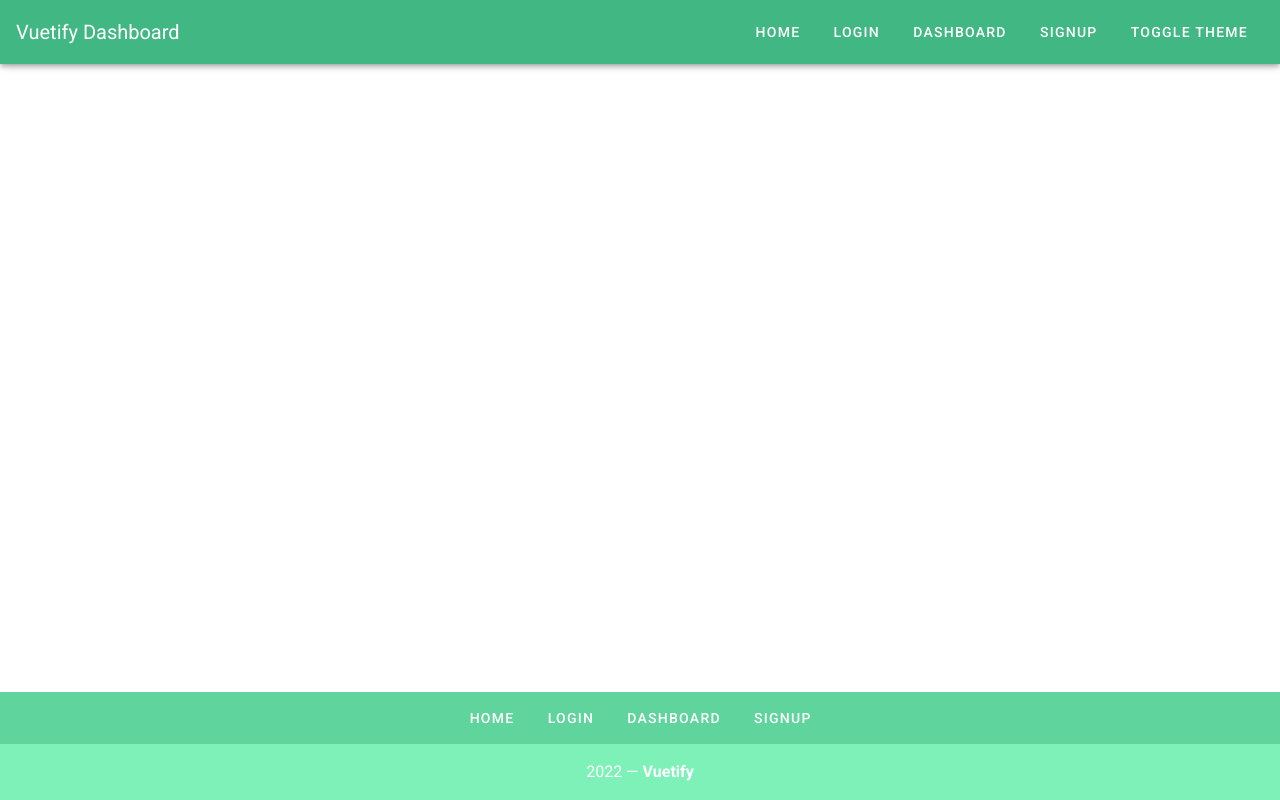
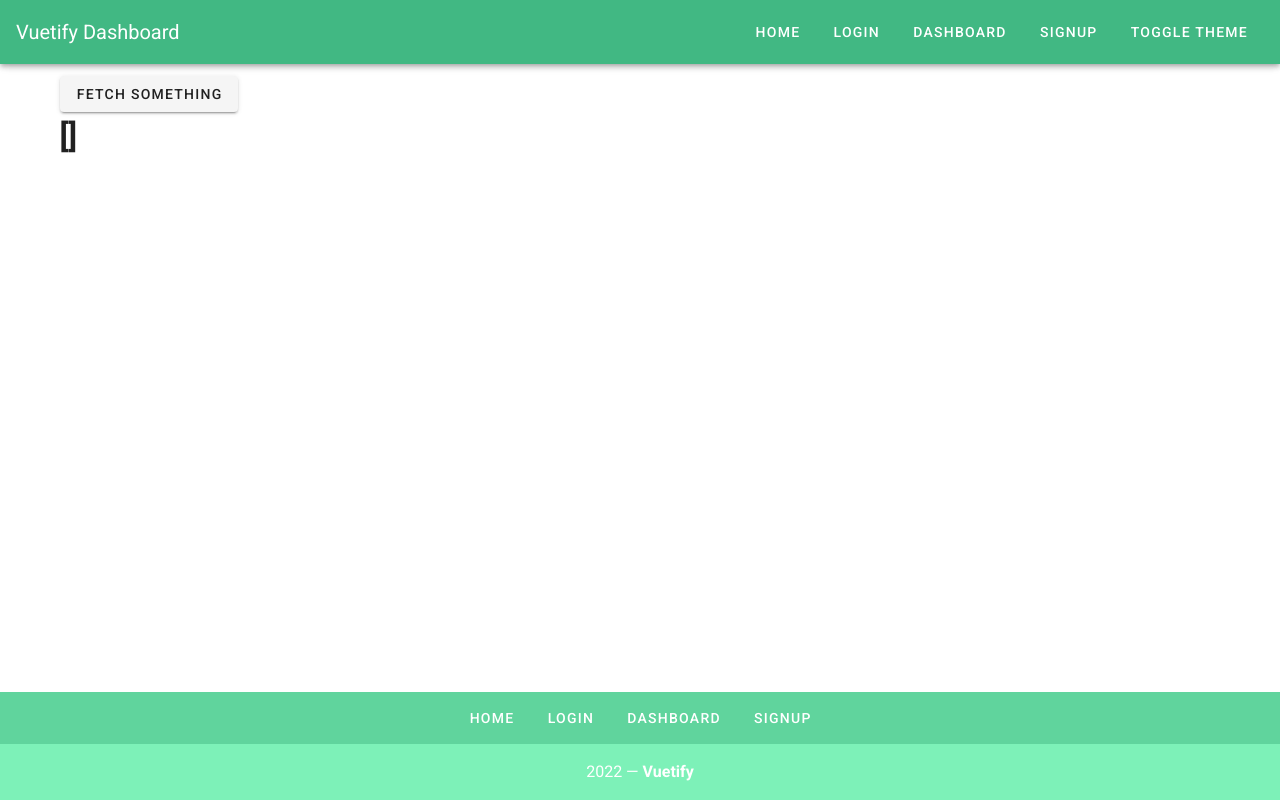
Before and after one commit to Kenan-Kadic/nuxt-learning, a Nuxt app: page /api in a window 1280 px wide. Built offline with nearby package versions, Linux system fonts and the light colour scheme.

Commit message:
api fetch

```diff
--- a/package.json
+++ b/package.json
@@ -11,6 +11,7 @@
   "dependencies": {
     "@nuxtjs/axios": "^5.13.6",
     "core-js": "^3.19.3",
+    "json-server": "^0.17.0",
     "nuxt": "^2.15.8",
     "vue": "^2.6.14",
     "vue-server-renderer": "^2.6.14",
--- /dev/null
+++ b/pages/api.vue
@@ -0,0 +1,41 @@
+<template>
+  <v-container>
+    <v-btn @click="fetchSomething">Fetch Something</v-btn>
+    <h1>{{ ip }}</h1>
+  </v-container>
+</template>
+
+<script>
+export default {
+  name: "api",
+
+  data(){
+  return {
+    ip: []
+  }
+},
+
+  methods: {
+    fetchSomething() {
+      console.log('function has run')
+       this.$axios.get('https://jsonplaceholder.typicode.com/todos/1')
+        .then(resp => {
+          if (resp.status === 200) {
+            console.log('then request has run')
+            this.ip = resp.data;
+            console.log(resp.data)
+            console.log(this.ip)
+          }
+        })
+        .catch(err => {
+          console.log(err)
+          })
+    }
+
+    }
+  }
+</script>
+
+<style scoped>
+
+</style>
```
Also changed, not shown: 2 other files (tests, documents, lock files or other folders).
